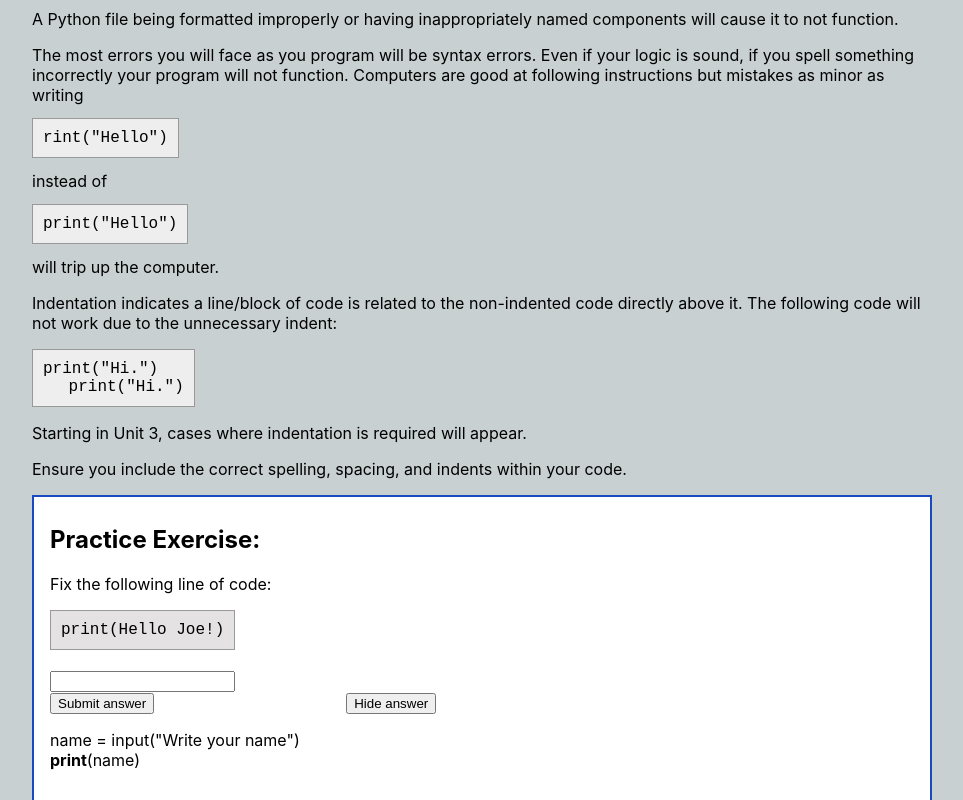
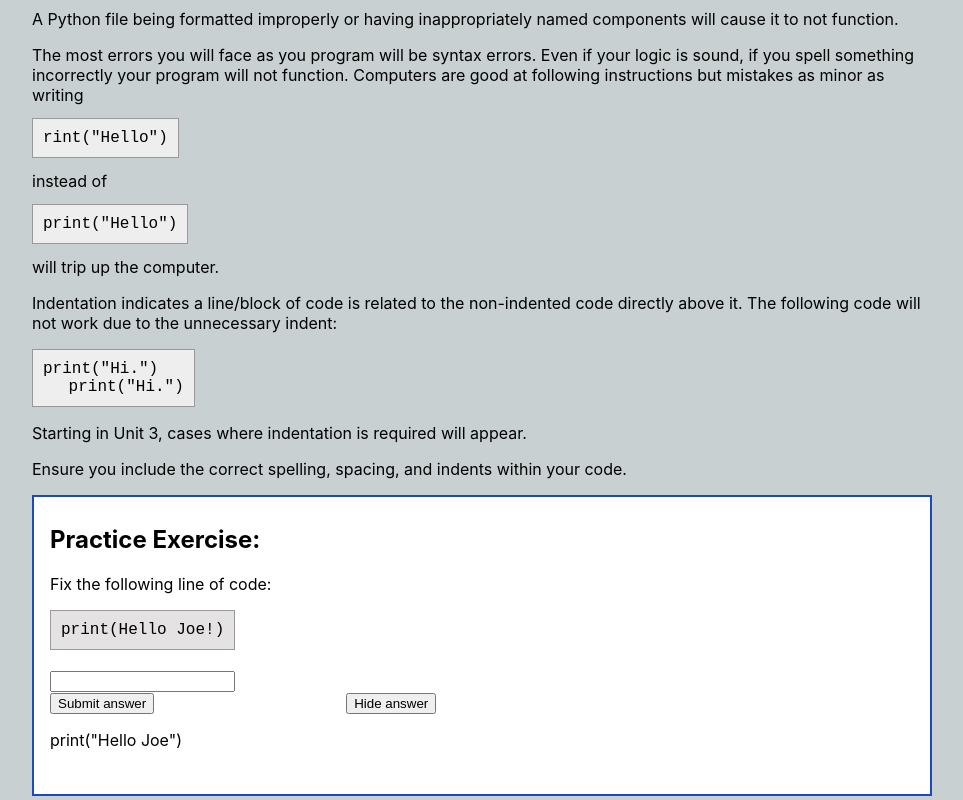
Before and after one commit to MD5595/SrtFlaskWebsite, a React (Create React App) app in the folder my-app/: page /u1_2 in a window 1280 px wide. Both pictures are taken after a click on the button "Show answer". Shown: the part 120-920 px from the top of the page, without its empty margins (0-963 px from the left). Built offline with nearby package versions, Linux system fonts and the light colour scheme; no server answers.

Commit message:
Added show answer option, updated article 4.1

```diff
--- a/my-app/src/pages/Articles/Unit1/u1_2.js
+++ b/my-app/src/pages/Articles/Unit1/u1_2.js
@@ -70,8 +70,8 @@ export default function Unit_1_2() {
                     </button>
                     {showAnswer && (
                         <div className="answer-box">
-                            <p>name = input("Write your name")<br/>
-                                <b>print</b>(name)</p>
+                            <p>print("Hello Joe")<br/>
+                                </p>
                         </div>
                     )}</form>
                 <br/></div>
--- a/my-app/src/pages/Articles/Unit1/u1_3.js
+++ b/my-app/src/pages/Articles/Unit1/u1_3.js
@@ -117,7 +117,7 @@ export default function Unit_1_3() {
                     </button>
                     {showAnswer && (
                         <div className="answer-box">
-                            <p>name = input("Write your name")<br/>
+                            <p>name = "dog"<br/>
                                 <b>print</b>(name)</p>
                         </div>
                     )}</form>
```
